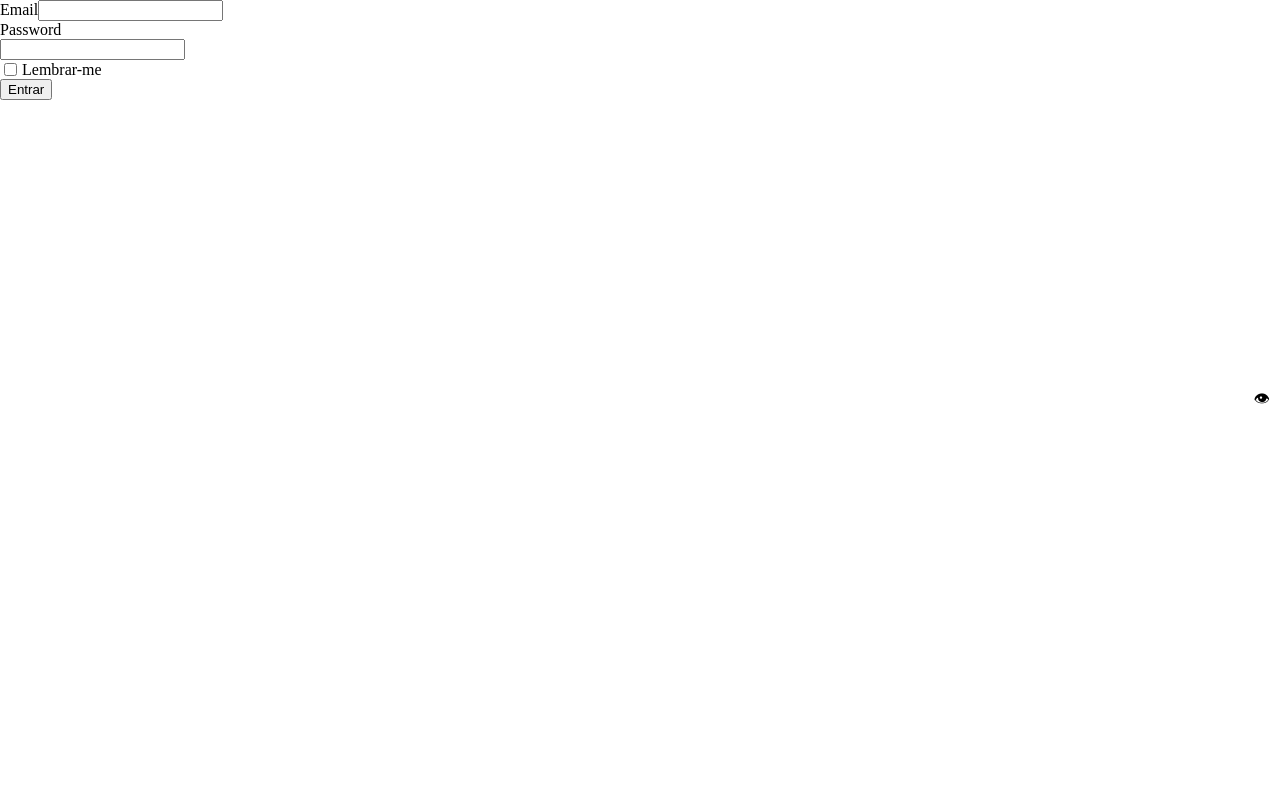
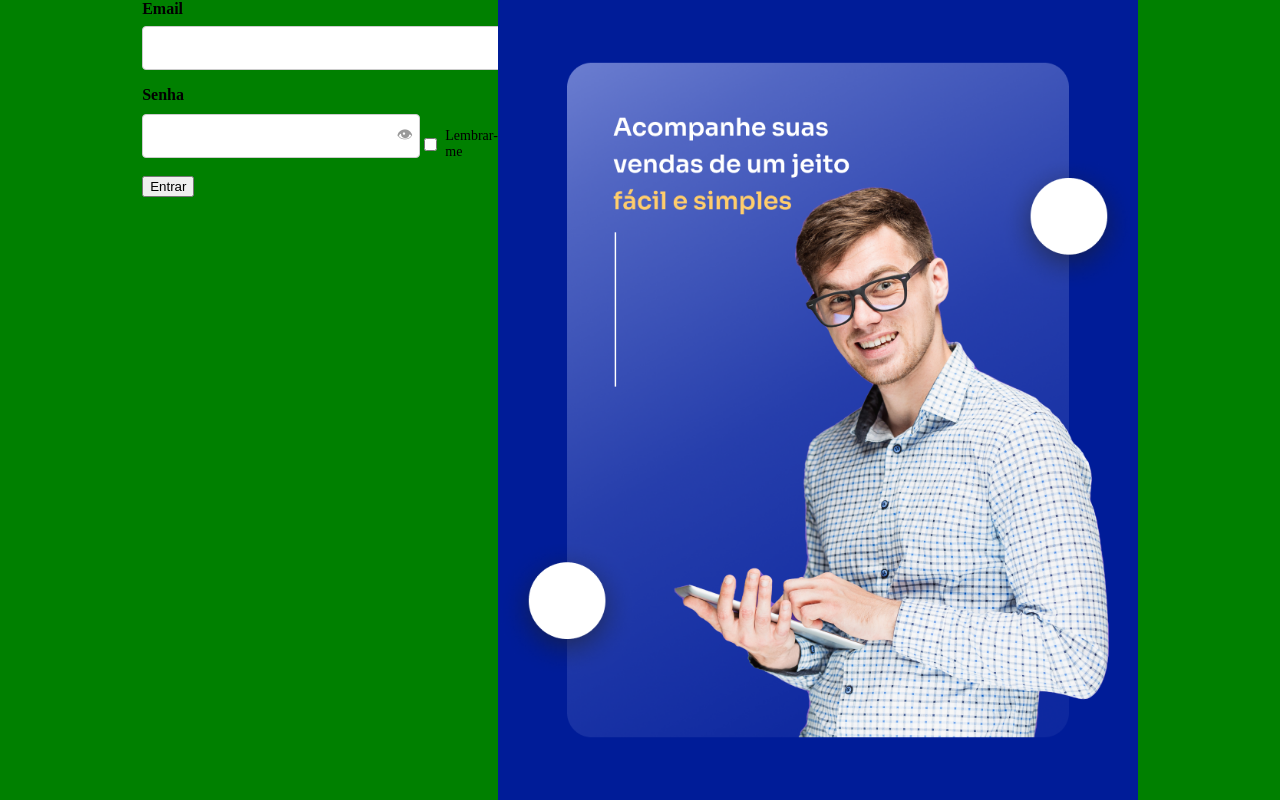
Before and after one commit to mozar86/Projeto-W3-ERP, a React app: page /login in a window 1280 px wide. Built offline with nearby package versions, Linux system fonts and the light colour scheme; the HTML template or start-up script is replaced by a standard one.

Commit message:
update_styles

```diff
--- a/src/components/Input-Styles.ts
+++ b/src/components/Input-Styles.ts
@@ -1,35 +1,51 @@
+// Input-Styles.ts
 import styled from "styled-components";
 
 export const InputContainer = styled.div`
-
+  display: flex;
+  flex-direction: column;
+  margin-bottom: 1rem;
 `;
 
 export const StyledLabel = styled.label`
+  font-weight: bold;
+  margin-bottom: 0.5rem;
+`;
 
+export const InputPasswordContainer = styled.div`
+  position: relative;
+  display: flex;
+  align-items: center;
 `;
 
 export const StyledInput = styled.input`
-
+  width: 100%;
+  padding: 0.75rem 2.5rem 0.75rem 0.75rem;
+  border: 1px solid #ccc;
+  border-radius: 0.25rem;
+  font-size: 1rem;
 `;
 
-export const InputPasswordContainer = styled.div`
-
+export const StatusEyeIcon = styled.span`
+  position: absolute;
+  right: 85px;
+  cursor: pointer;
+  color: #999;
+  font-size: 1rem;
+  display: flex;
+  align-items: center;
 `;
 
 export const CheckboxContainer = styled.div`
   display: flex;
   align-items: center;
+  margin-top: 1rem;
 
   input {
-    margin-right: 5px;
+    margin-right: 0.5rem;
+  }
+
+  label {
+    font-size: 0.875rem;
   }
 `;
-
-export const StatusEyeIcon = styled.span`
-    position: absolute;
-    right: 10px;
-    top: 50%;
-    transform: translateY(-50%);
-    cursor: pointer;
-    user-select: none;
-`;
--- a/src/pages/login/Login-Styles.ts
+++ b/src/pages/login/Login-Styles.ts
@@ -1,15 +1,21 @@
 import styled from "styled-components";
 
 export const LoginContainer = styled.div`
-
+    display: flex;
+    justify-content: center;
+    min-height: 100vh;
+    background-color: green;
 `;
 
 export const LoginForm = styled.section`
 
 `;
 
-export const LoginBanner = styled.section`
-
+export const LoginBanner = styled.div`
+    width: 50%;
+    height: auto;
+    background: url('src/assets/banner-login.png') no-repeat center/cover;
+    background-color: aqua;
 `;
 
 export const Button = styled.button`
--- a/src/pages/login/Login.tsx
+++ b/src/pages/login/Login.tsx
@@ -16,7 +16,7 @@ const Login = () => {
                     onChange={(e) => setEmail(e.target.value)}
                 />
                 <Input
-                    label="Password"
+                    label="Senha"
                     type="password"
                     isPassword
                     value={password}
```
Also changed, not shown: src/assets/preview-close-one.png (added).
